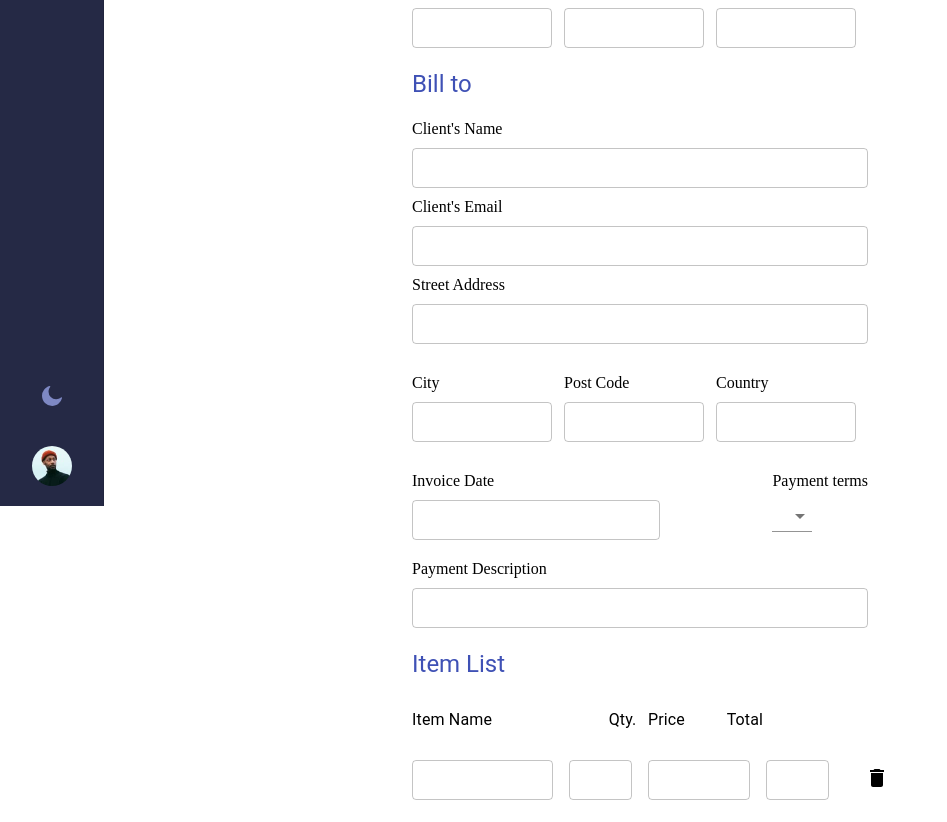
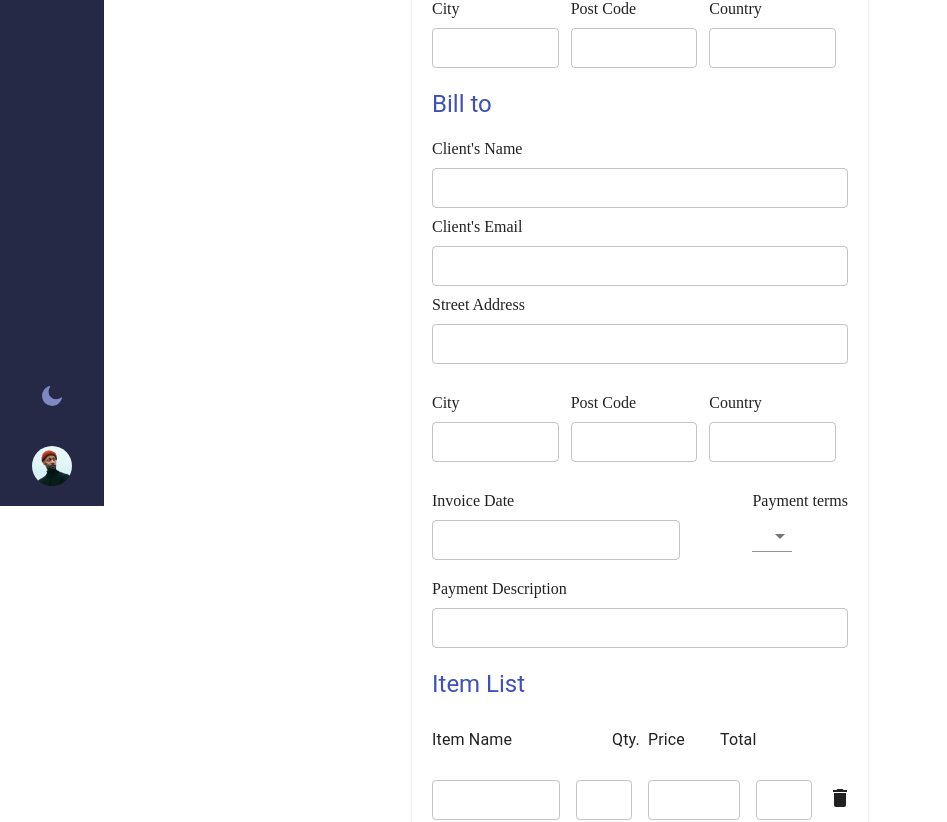
Before and after one commit to mohamednasr20/invoce_app, a React (Create React App) app in the folder client/: page / in a window 1280 px wide. Shown: the part 294-1116 px from the top of the page, without its empty margins (0-947 px from the left). Built offline with nearby package versions, Linux system fonts and the light colour scheme; no server answers.

Commit message:
add paper bg to the form

```diff
--- a/client/src/components/Form/Form.js
+++ b/client/src/components/Form/Form.js
@@ -7,6 +7,7 @@ import {
   Select,
   MenuItem,
   Button,
+  Paper,
 } from '@material-ui/core';
 import useStyles from './styles';
 
@@ -15,6 +16,7 @@ const Form = () => {
 
   return (
     <Container className={classes.root}>
+      <Paper className={classes.paper}>
         <Typography variant="h4">New Invoice</Typography>
 
         <form>
@@ -91,12 +93,17 @@ const Form = () => {
               <Button className={classes.btn} variant="outlined">
                 Save As Draft
               </Button>
-            <Button className={classes.btn} variant="contained" color="primary">
+              <Button
+                className={classes.btn}
+                variant="contained"
+                color="primary"
+              >
                 Save And Send
               </Button>
             </div>
           </div>
         </form>
+      </Paper>
     </Container>
   );
 };
--- a/client/src/components/Form/ItemsList/Item/styles.js
+++ b/client/src/components/Form/ItemsList/Item/styles.js
@@ -7,9 +7,6 @@ const useStyles = makeStyles((theme) => ({
   iconGrid: {
     margin: 'auto',
   },
-  icon: {
-    marginLeft: 20,
-  },
 }));
 
 export default useStyles;
--- a/client/src/components/Form/styles.js
+++ b/client/src/components/Form/styles.js
@@ -9,6 +9,11 @@ const useStyles = makeStyles((theme) => ({
     justifyContent: 'space-between',
     marginTop: 20,
     marginBottom: 20,
+  },
+
+  paper: {
+    padding: 20,
+    borderRadius: 15,
   },
 
   heading: {
--- a/client/src/components/Invoices/Invoices.js
+++ b/client/src/components/Invoices/Invoices.js
@@ -8,6 +8,7 @@ const Invoices = () => {
   const invoices = useSelector((state) => state.invoices);
 
   console.log(invoices);
+
   return (
     <Container>
       <InvoicesNav />
```
Lines whose indentation alone changed are shown as unchanged.
